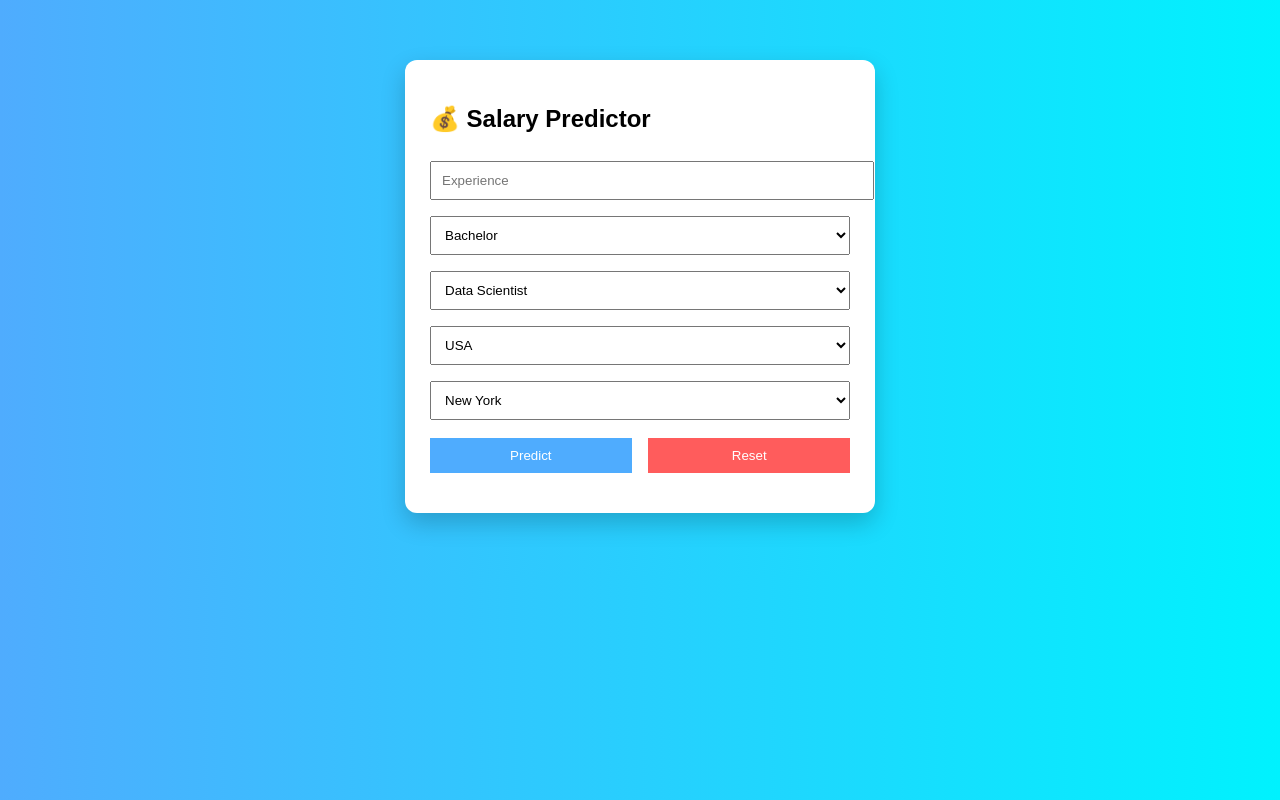
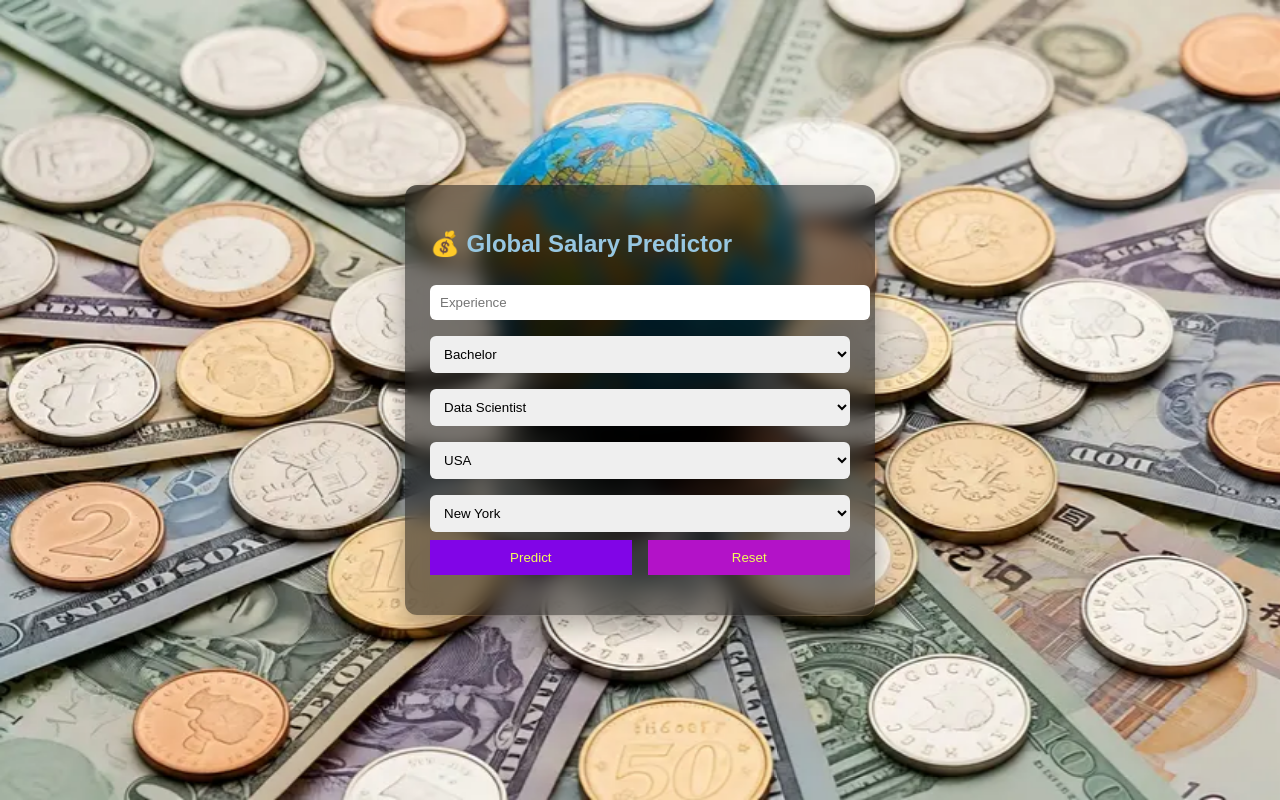
Before and after one commit to Syed07Asif/Global_Salary_Predictor, a Flask app: page / in a window 1280 px wide. Run offline with Flask 3, Linux system fonts and the light colour scheme; parts of the project's set-up code (start-up, migrations or seed data) failed here and were passed over.

Commit message:
Initial commit - Global Salary Predictor

```diff
--- a/app.py
+++ b/app.py
@@ -1,10 +1,20 @@
-from flask import Flask, render_template, request
+from flask import Flask, render_template, request, make_response
 import pickle
 import pandas as pd
+import os
 
 app = Flask(__name__)
 
+app.config['TEMPLATES_AUTO_RELOAD'] = True
+app.config['SEND_FILE_MAX_AGE_DEFAULT'] = 0
 model = pickle.load(open("model.pkl", "rb"))
+
+@app.after_request
+def add_header(response):
+    response.headers["Cache-Control"] = "no-cache, no-store, must-revalidate"
+    response.headers["Pragma"] = "no-cache"
+    response.headers["Expires"] = "0"
+    return response
 
 @app.route('/')
 def home():
@@ -12,34 +22,24 @@ def home():
 
 @app.route('/predict', methods=['POST'])
 def predict():
-    try:
-        form_data = request.form
+    form_data = request.form
 
-        experience = int(form_data['experience'])
-        education = form_data['education']
-        jobrole = form_data['jobrole']
-        location = form_data['location']
-        country = form_data['country']
+    input_data = pd.DataFrame({
+        'Experience': [int(form_data['experience'])],
+        'Education': [form_data['education']],
+        'JobRole': [form_data['jobrole']],
+        'Location': [form_data['location']],
+        'Country': [form_data['country']]
+    })
 
-        input_data = pd.DataFrame({
-            'Experience': [experience],
-            'Education': [education],
-            'JobRole': [jobrole],
-            'Location': [location],
-            'Country': [country]
-        })
+    annual = model.predict(input_data)[0]
+    monthly = annual / 12
 
-        annual_salary = model.predict(input_data)[0]
-        monthly_salary = annual_salary / 12
-
-        return render_template(
-            "index.html",
-            prediction_text=f"Monthly: ${monthly_salary:,.0f} | Annual: ${annual_salary:,.0f}",
-            form_data=form_data
-        )
-
-    except Exception as e:
-        return render_template("index.html", prediction_text=f"Error: {str(e)}")
+    return render_template(
+        "index.html",
+        prediction_text=f"Monthly: ${monthly:,.0f} | Annual: ${annual:,.0f}",
+        form_data=form_data
+    )
 
 if __name__ == "__main__":
-    app.run(debug=True)
+    app.run(host="0.0.0.0", port=5000, debug=True)
--- a/templates/index.html
+++ b/templates/index.html
@@ -1,44 +1,73 @@
 <!DOCTYPE html>
 <html>
 <head>
-    <title>Salary Predictor</title>
+    <title>Global Salary Predictor</title>
 
     <style>
         body {
+            margin: 0;
             font-family: Arial;
-            background: linear-gradient(to right, #4facfe, #00f2fe);
+            height: 100vh;
+            display: flex;
+            justify-content: center;   /* horizontal center */
+            align-items: center;       /* vertical center */
+            overflow: hidden;
+            background: url("/static/images/GSP_bg1.jpg") no-repeat center center/cover;
         }
 
+        /* Background slideshow */
+        .background {
+            position: fixed;
+            width: 100%;
+            height: 100%;
+            z-index: -1;
+        }
+
+        .background img {
+            position: absolute;
+            width: 100%;
+            height: 100%;
+            object-fit: cover;
+            opacity: 0;
+            transition: opacity 2s ease-in-out;
+        }
+
+        .background img.active {
+            opacity: 1;
+        }
+
+        /* Glass card */
         .container {
             width: 420px;
-            margin: 60px auto;
-            background: white;
-            padding: 25px;
+            background: rgba(0, 0, 0, 0.5);
+             padding: 25px;
             border-radius: 12px;
-            box-shadow: 0px 10px 25px rgba(0,0,0,0.2);
-        }
-
+            backdrop-filter: blur(10px);
+            box-shadow: 0px 10px 25px rgba(0,0,0,0.3);
+            color: rgb(151, 199, 225);
+}
         input, select {
             width: 100%;
             padding: 10px;
             margin: 8px 0;
+            border-radius: 6px;
+            border: none;
         }
 
         button {
             width: 48%;
             padding: 10px;
-            margin-top: 10px;
             border: none;
-            color: white;
+            color: rgb(241, 252, 90);
             cursor: pointer;
         }
 
         .predict {
-            background: #4facfe;
+            background: #8105e7;
         }
 
         .reset {
-            background: #ff5c5c;
+            background: #b312c8;
         }
 
         .result {
@@ -91,8 +120,17 @@
 
 <body>
 
+<!-- Background slideshow -->
+<div class="background">
+    <img src="{{ url_for('static', filename='images/GSP_bg1.jpg') }}" class="active">
+    <img src="{{ url_for('static', filename='images/GSP_bg2.jpg') }}">
+    <img src="{{ url_for('static', filename='images/GSP_bg3.jpg') }}">
+    <img src="{{ url_for('static', filename='images/GSP_bg4.jpg') }}">
+    <img src="{{ url_for('static', filename='images/GSP_bg5.jpg') }}">
+</div>
+
 <div class="container">
-    <h2>💰 Salary Predictor</h2>
+    <h2>💰 Global Salary Predictor</h2>
 
     <form action="/predict" method="post">
 
@@ -133,6 +171,15 @@
 
 <script>
     updateLocations();
+
+    const images = document.querySelectorAll(".background img");
+    let index = 0;
+
+    setInterval(() => {
+        images[index].classList.remove("active");
+        index = (index + 1) % images.length;
+        images[index].classList.add("active");
+    }, 5000);
 </script>
 
 </body>
```
Also changed, not shown: static/images/GSP_bg1.jpg (added), static/images/GSP_bg2.jpg (added), static/images/GSP_bg3.jpg (added), static/images/GSP_bg4.jpg (added), static/images/GSP_bg5.jpg (added).
